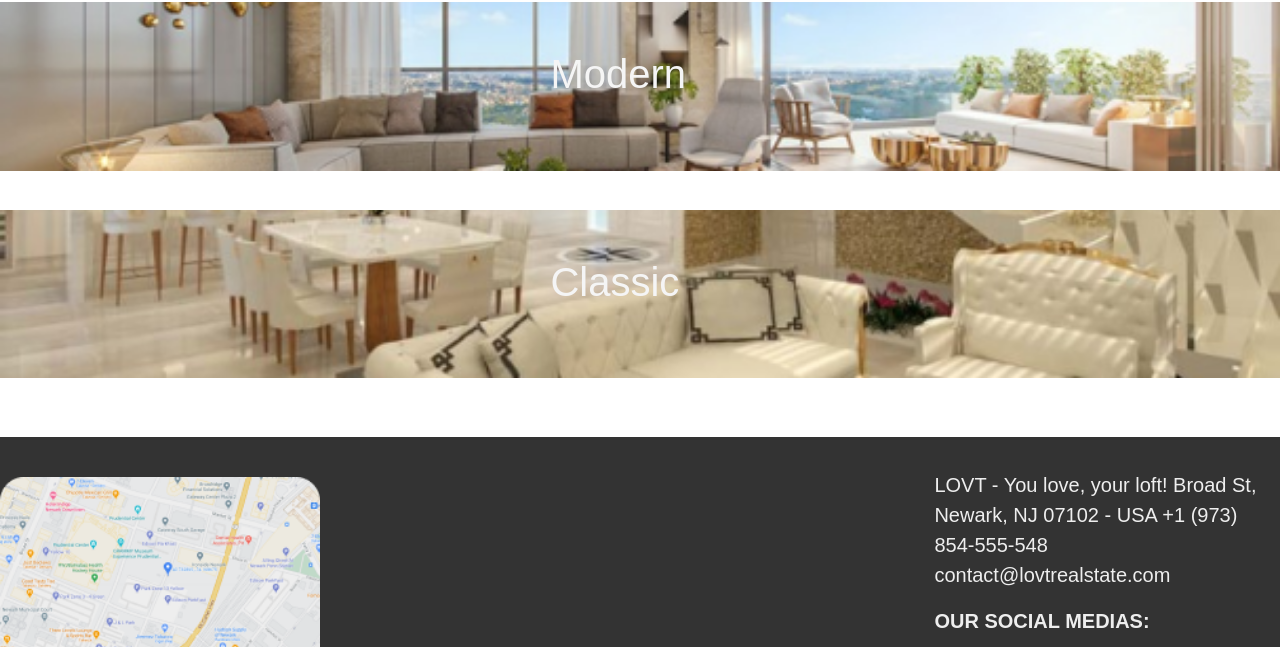
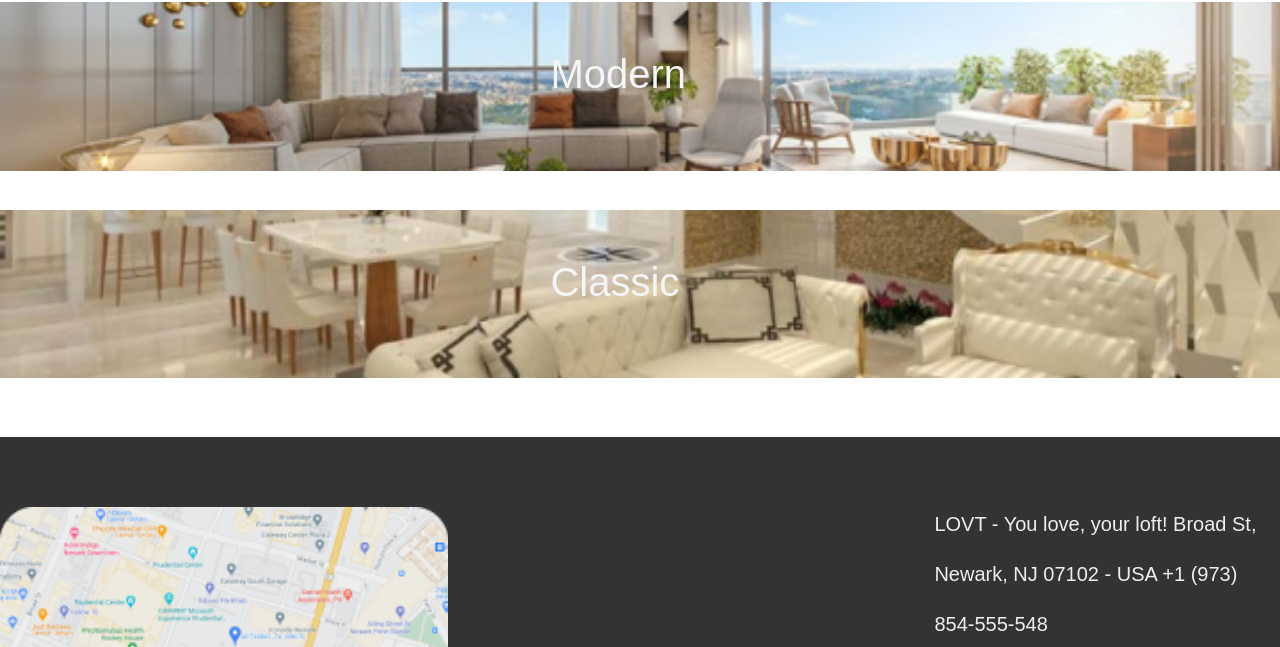
Before and after one commit to Bryan-Abranches/lovt, a plain HTML site: page index.html in a window 1280 px wide. Shown: the part 1478-2125 px from the top of the page. Drawn offline with Linux system fonts and the light colour scheme.

Commit message:
primeiro Commit

```diff
--- a/assets/css/style.css
+++ b/assets/css/style.css
@@ -172,6 +172,7 @@ footer{
 }
 
 footer section{
+
       display: flex;
       align-items: center;
       justify-content: space-between;
@@ -180,11 +181,12 @@ footer section{
 }
 
 .map{
-    width: 25%;
-
+    width: 35%;
+    margin-top: 3rem;
 }
 
 .map img {
+
     width: 100%;
     margin-top: 4rem;
     margin-bottom: 4rem
@@ -193,6 +195,7 @@ footer section{
 
 
 .social-media{
+    margin-top: 2.5rem;
     width: 27%;
     font-size: 2rem;
     display: flex;
@@ -209,7 +212,7 @@ footer section{
 }
 
 .social-media div p {
-    line-height: 3rem;
+    line-height: 5rem;
 }
 
 .social-media h2{
```
